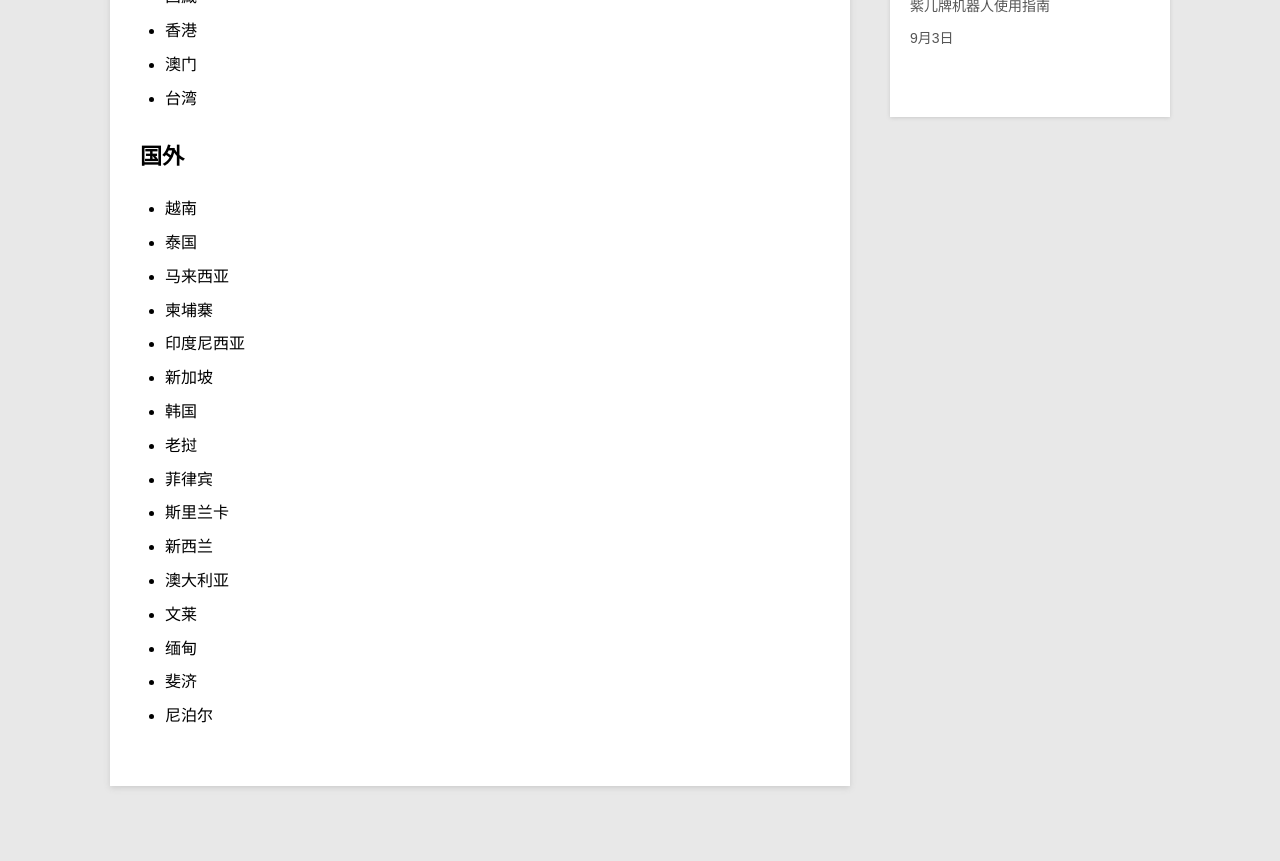
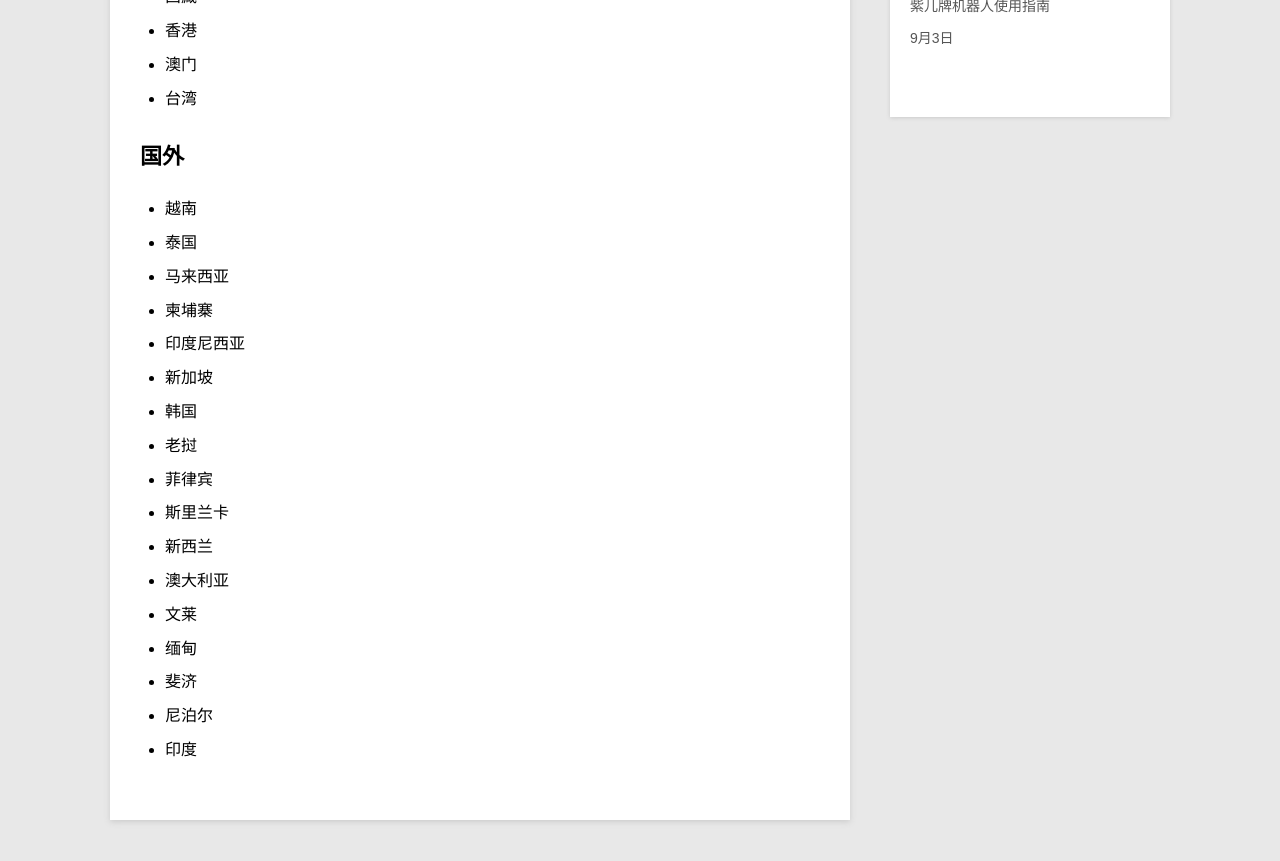
Before and after one commit to violettianjie/violettianjie.github.io, a Jekyll site: the page built from _posts/travel/2017-09-03-place-i-been.md, in a window 1280 px wide and 900 px high, scrolled down 1343 px. Shown: the top 861 px of the window. Built offline with Jekyll 4.4.1, drawn with Linux system fonts in a browser that asks for light colours.

Commit message:
Update 2017-09-03-place-i-been.md

```diff
--- a/_posts/travel/2017-09-03-place-i-been.md
+++ b/_posts/travel/2017-09-03-place-i-been.md
@@ -61,3 +61,4 @@ description: 国内国外走过的城市
 * 缅甸
 * 斐济
 * 尼泊尔
+* 印度
```
